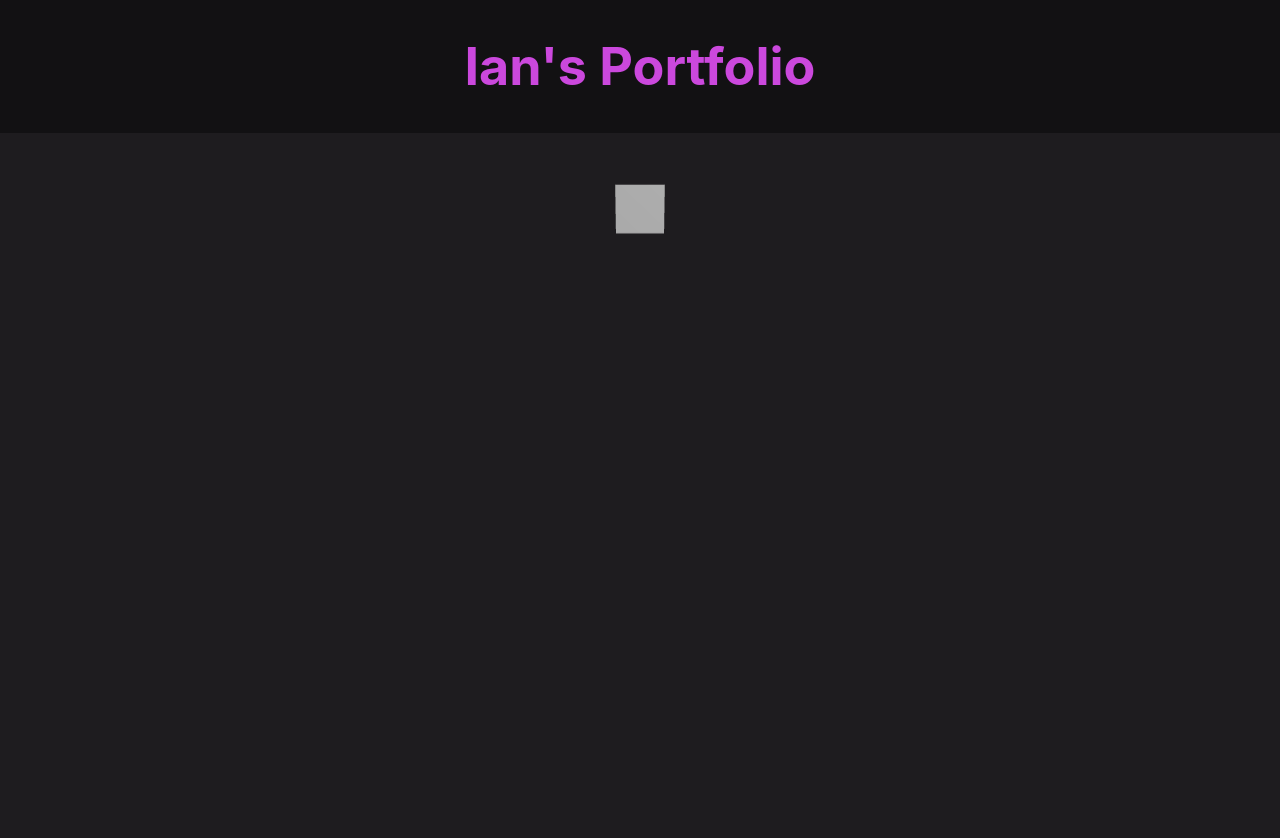
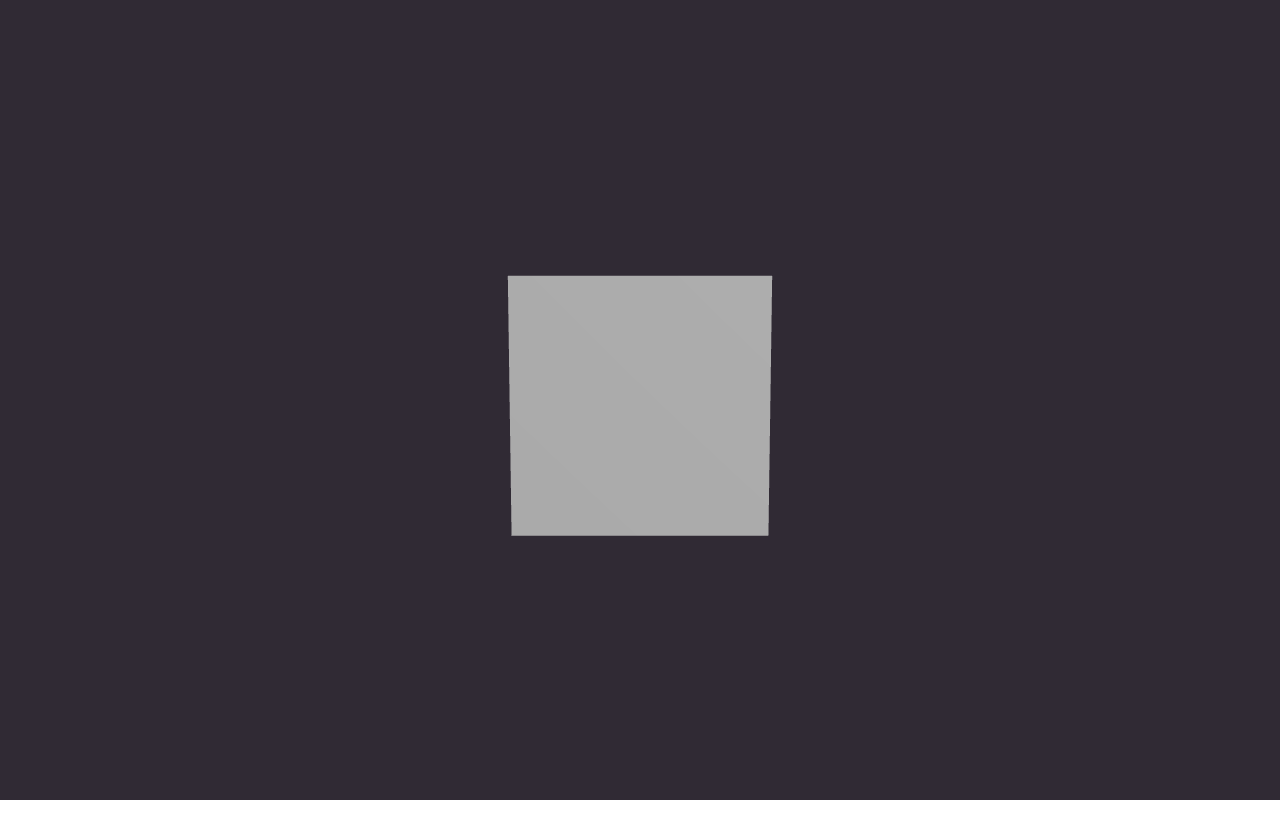
Before and after one commit to IanAfflerbach/IanAfflerbach.github.io, a React (Create React App) app: page / in a window 1280 px wide. Shown: the top 838 px of the page. After the commit the page ends 800 px from the top, so only its background shows below. Built offline with nearby package versions, Linux system fonts and the light colour scheme.

Commit message:
Reset Three Component

```diff
--- a/src/App.css
+++ b/src/App.css
@@ -1,52 +1,4 @@
-.App {
-  text-align: center;
+.main {
+  background-color: rgb(48, 42, 52);
+  min-height: 100vh;
 }
-
-.App-logo {
-  height: 40vmin;
-  pointer-events: none;
-}
-
-@media (prefers-reduced-motion: no-preference) {
-  .App-logo {
-    animation: App-logo-spin infinite 20s linear;
-  }
-}
-
-.App-header {
-  background-color: #121113;
-  min-height: 10vh;
-  display: flex;
-  flex-direction: column;
-  align-items: center;
-  justify-content: center;
-  font-size: calc(10px + 2vmin);
-  color: rgb(203, 72, 221);
-}
-
-.App-link {
-  color: #61dafb;
-}
-
-@keyframes App-logo-spin {
-  from {
-    transform: rotate(0deg);
-  }
-  to {
-    transform: rotate(360deg);
-  }
-}
-
-body {
-  background-color: #1e1c1f;
-  min-height: 80%;
-}
-
-.Three-graphics {
-  min-height: 100vh;
-  width: auto;
-}
-
-html {
-  min-height: 100%;
-}
--- a/src/App.js
+++ b/src/App.js
@@ -3,18 +3,8 @@ import * as Graphics from './Three/graphics';
 
 function App() {
   return (
-    <div className="App">
-      <head>
-        <title>Portfolio: Ian Afflerbach</title>
-      </head>
-      <body>
-        <header className="App-header">
-          <h1>Ian's Portfolio</h1>
-        </header>
-        <div className="Three-graphics">
-          <Graphics.Test/>
-        </div>
-      </body>
+    <div className="main">
+      <Graphics.Test />
     </div>
   );
 }
--- a/src/Three/graphics.js
+++ b/src/Three/graphics.js
@@ -31,11 +31,13 @@ function Box(props) {
 
 function Test(props) {
     return (
-        <Canvas>
-            <ambientLight/>
-            <pointLight position={[10, 10, 10]} />
-            <Box position={[0, 0, 0]} />
-        </Canvas>
+        <div style={{ width: "100vw", height: "100vh" }}>
+            <Canvas>
+                <ambientLight/>
+                <pointLight position={[10, 10, 10]} />
+                <Box position={[0, 0, 0]} />
+            </Canvas>
+        </div>
     )
 }
 
```
